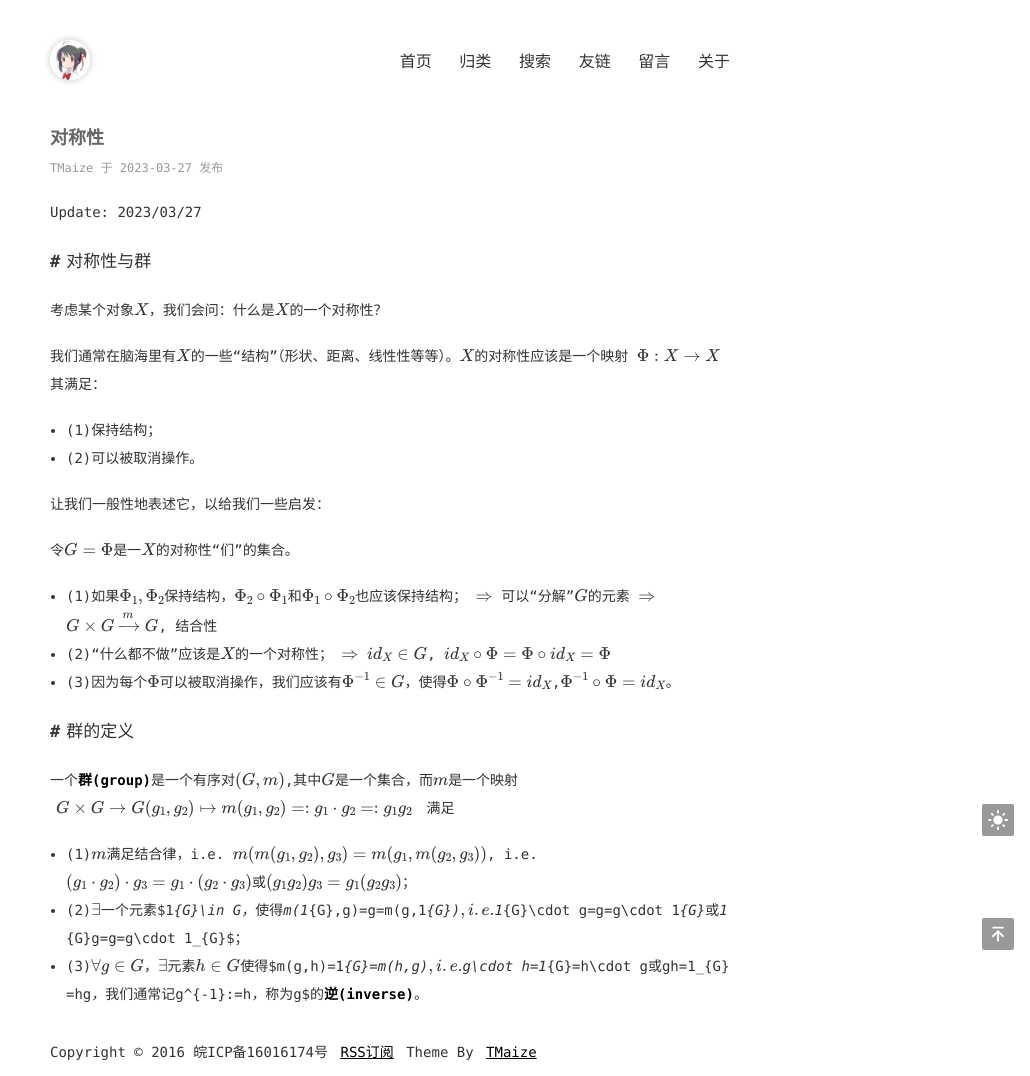
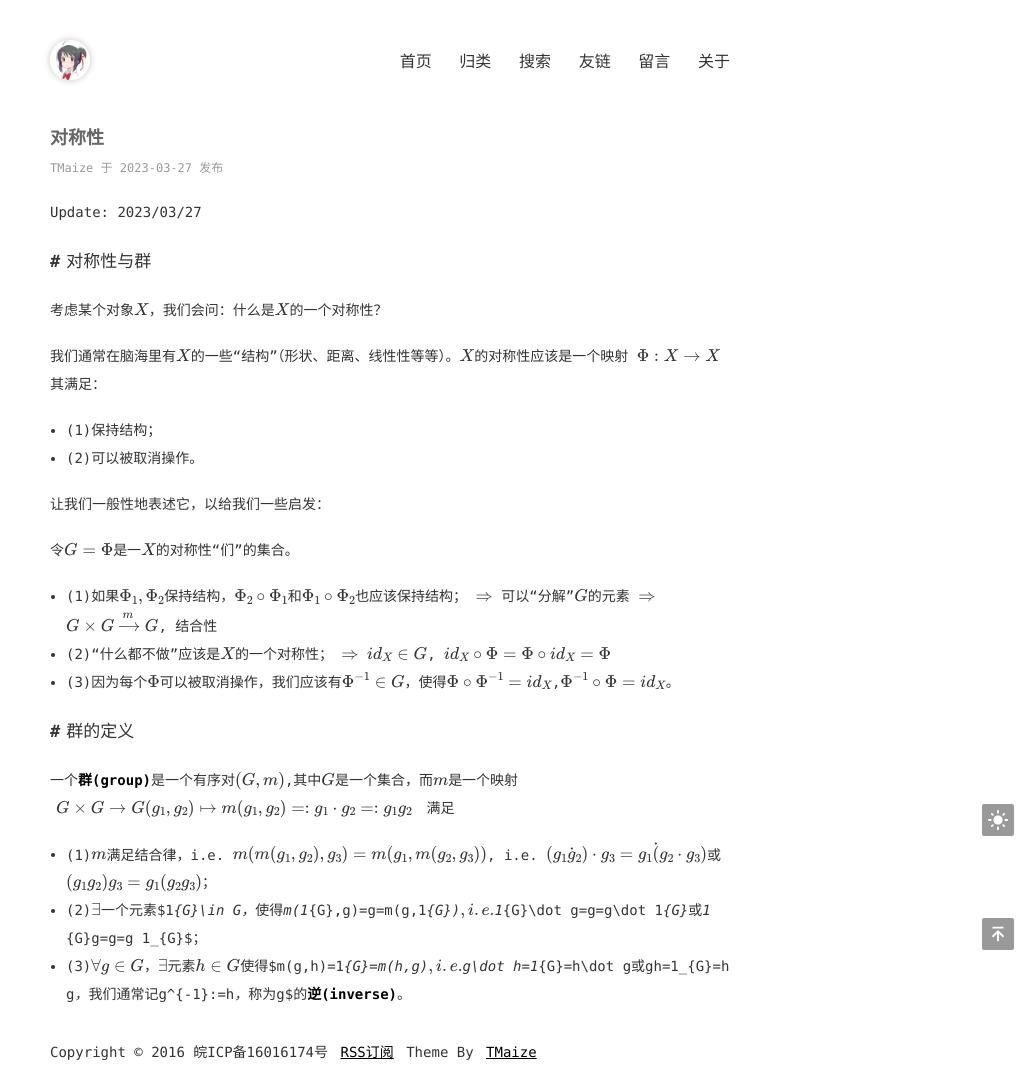
Before and after one commit to Xumin-Liang/Xumin-Liang.github.io, a Jekyll site: the page built from _posts/2023-03-27-对称性.md, in a window 1280 px wide. Shown: the whole page, without its empty margins (250-1280 px from the left). Built offline with Jekyll 4.4.1, drawn with Linux system fonts in a browser that asks for light colours; formulas are drawn with MathJax 3.

Commit message:
Update 2023-03-27-对称性.md

```diff
--- a/_posts/2023-03-27-对称性.md
+++ b/_posts/2023-03-27-对称性.md
@@ -36,6 +36,6 @@ G\times G&\to G
 \end{aligned}
 $$
 满足
-- (1)$m$满足结合律，i.e. $m(m(g_{1},g_{2}),g_{3})=m(g_{1},m(g_{2},g_{3}))$, i.e. $(g_{1}\cdot g_{2})\cdot g_{3}=g_{1}\cdot(g_{2}\cdot g_{3})$或$(g_{1}g_{2})g_{3}=g_{1}(g_{2}g_{3})$；
-- (2)$\exists$一个元素$1_{G}\in G$，使得$m(1_{G},g)=g=m(g,1_{G})$, i.e. $1_{G}\cdot g=g=g\cdot 1_{G}$或$1_{G}g=g=g\cdot 1_{G}$；
-- (3)$\forall g\in G$，$\exists$元素$h\in G$使得$m(g,h)=1_{G}=m(h,g)$, i.e. $g\cdot h=1_{G}=h\cdot g$或$gh=1_{G}=hg$，我们通常记$g^{-1}:=h$，称为$g$的**逆(inverse)**。
+- (1)$m$满足结合律，i.e. $m(m(g_{1},g_{2}),g_{3})=m(g_{1},m(g_{2},g_{3}))$, i.e. $(g_{1}\dot g_{2})\cdot g_{3}=g_{1}\dot(g_{2}\cdot g_{3})$或$(g_{1}g_{2})g_{3}=g_{1}(g_{2}g_{3})$；
+- (2)$\exists$一个元素$1_{G}\in G$，使得$m(1_{G},g)=g=m(g,1_{G})$, i.e. $1_{G}\dot g=g=g\dot 1_{G}$或$1_{G}g=g=g 1_{G}$；
+- (3)$\forall g\in G$，$\exists$元素$h\in G$使得$m(g,h)=1_{G}=m(h,g)$, i.e. $g\dot h=1_{G}=h\dot g$或$gh=1_{G}=hg$，我们通常记$g^{-1}:=h$，称为$g$的**逆(inverse)**。
```
